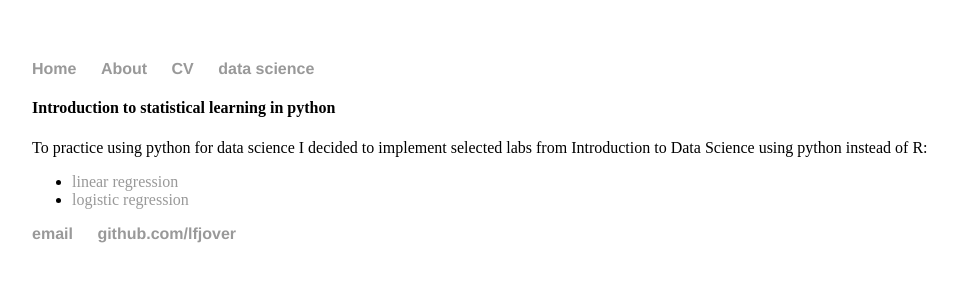
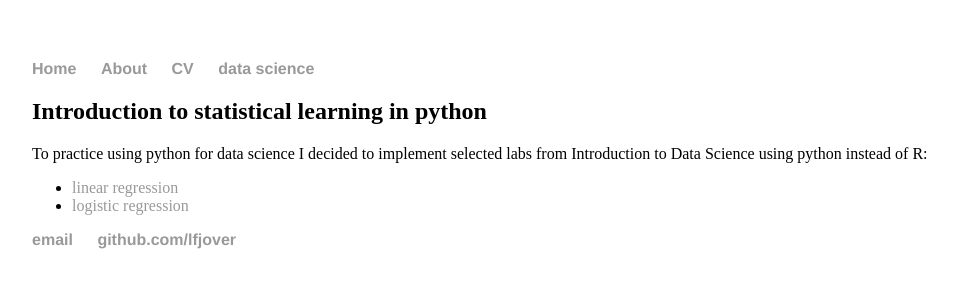
Before and after one commit to lfjover/lfjover.github.io, a Jekyll site: the page built from datascience/index.md, in a window 1280 px wide. Shown: the top 300 px of the page, without its empty margins (160-1113 px from the left). Built offline with Jekyll 4.4.1, drawn with Linux system fonts in a browser that asks for light colours.

Commit message:
subtitle

```diff
--- a/datascience/index.md
+++ b/datascience/index.md
@@ -3,7 +3,7 @@ layout: default
 title: data science
 ---
 
-#### Introduction to statistical learning in python
+## Introduction to statistical learning in python
 
 <p>To practice using python for data science I decided to implement selected labs from Introduction to Data Science using python instead of R:</p>
 
```
